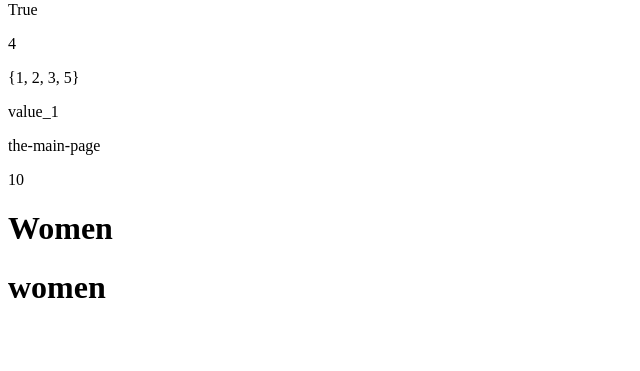
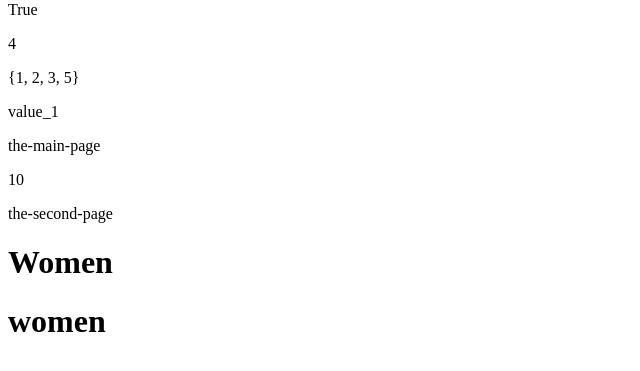
Before and after one commit to Paul-Starodub/site_women, a Django app: page / in a window 1280 px wide. Shown: the part 151-522 px from the top of the page, without its empty margins (0-640 px from the left). Run offline with Django 5.2, Linux system fonts and the light colour scheme.

Commit message:
update views.py with import slugify

```diff
--- a/women/templates/women/index.html
+++ b/women/templates/women/index.html
@@ -2,7 +2,7 @@
 <html lang="en">
 <head>
   <meta charset="UTF-8">
-  <title>{{ main_title|default:"Without"}}</title>
+  <title>{{ title }}</title>
 </head>
 <body>
   <p>{{ menu|first }}</p>
@@ -15,6 +15,7 @@
   <p>{{ dict.key_1 }}</p>
   <p>{{ "The main page"|slugify }}</p>
   <p>{{ obj.a }}</p>
+  <p>{{ url }}</p>
  <h1>{{ title|capfirst }}</h1>
  <h1>{{ title|cut:" "|cut:"?" }}</h1>
 </body>
--- a/women/views.py
+++ b/women/views.py
@@ -6,6 +6,7 @@ from django.http import (
 )
 from django.shortcuts import render
 from django.urls import reverse
+from django.template.defaultfilters import slugify
 
 
 menu = ["about site", "add article", "feedback", "enter"]
@@ -26,6 +27,7 @@ def index(request: HttpRequest) -> HttpResponse:
         "set": {1, 2, 3, 2, 5},
         "dict": {"key_1": "value_1", "key_2": "value_2"},
         "obj": MyClass(10, 20),
+        "url": slugify("The second page"),
     }
     return render(request, "women/index.html", context=data)
 
```
